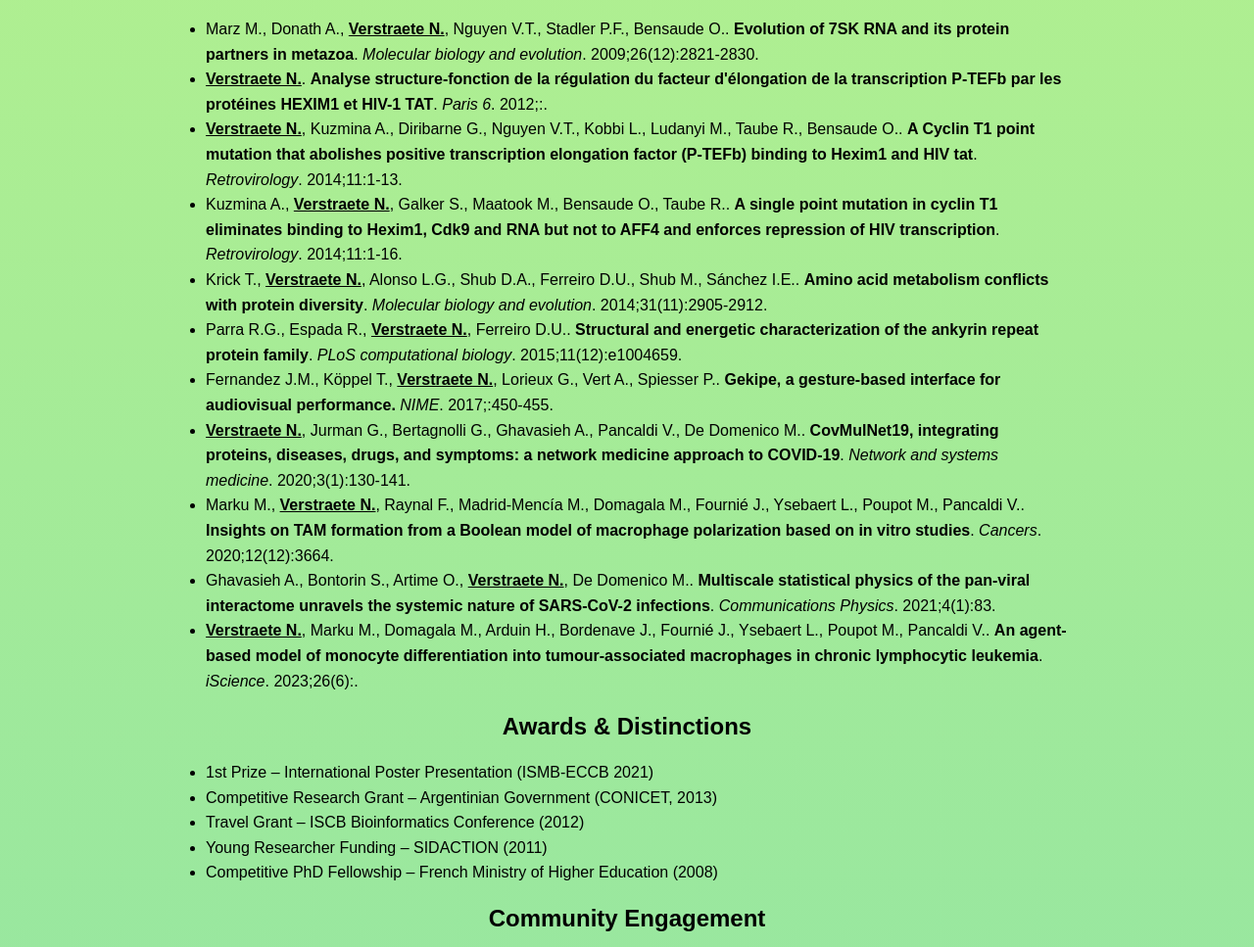
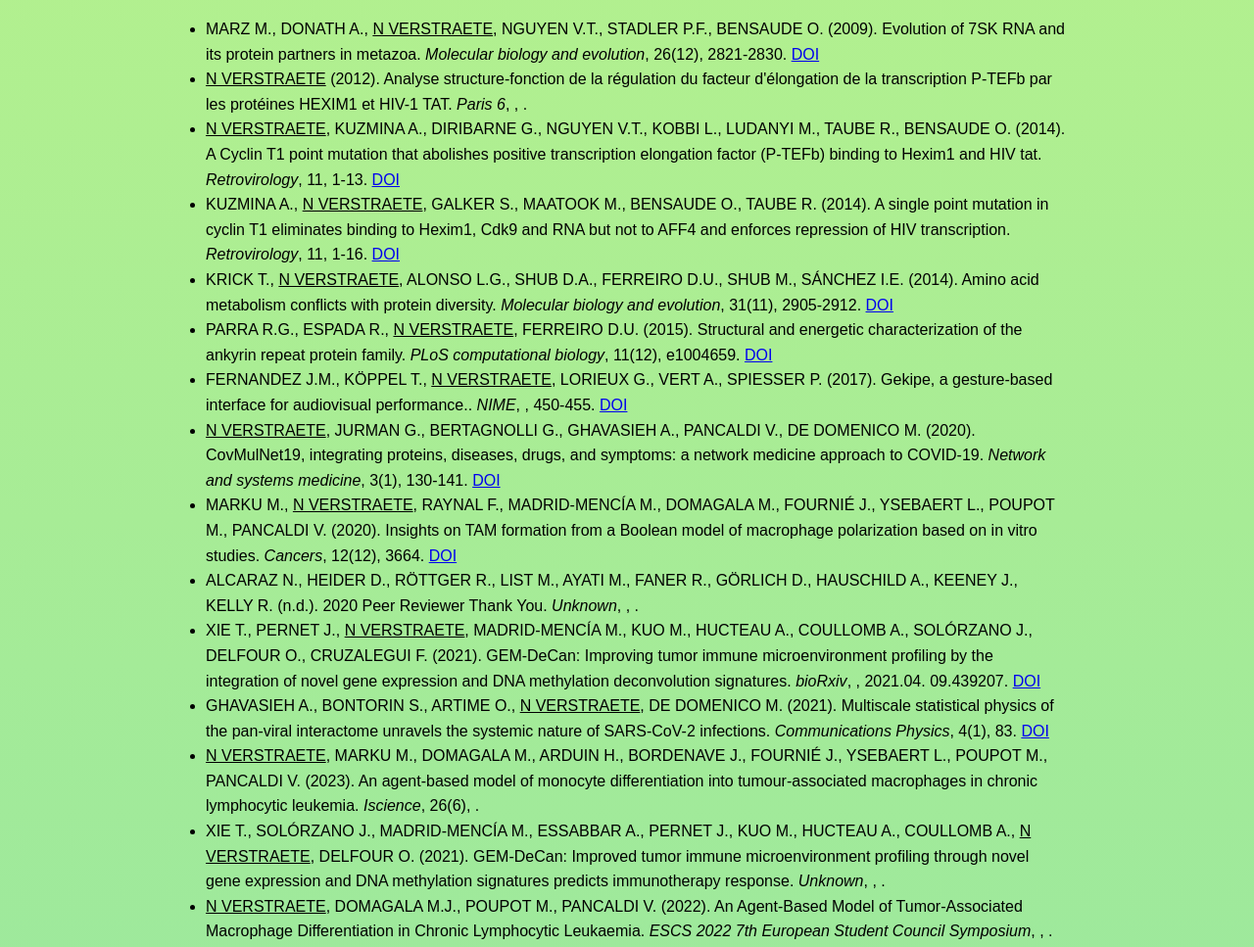
Before and after one commit to Ninouchkaia/nina-ho-verstraete, a plain HTML site: page research_tech.html in a window 1280 px wide. Shown: the part 1708-2675 px from the top of the page at 98% size. Drawn offline with Linux system fonts and the light colour scheme.

Commit message:
avec_lesliens_DOI

```diff
--- a/research_tech.html
+++ b/research_tech.html
@@ -195,17 +195,21 @@
 
   <h2 id="publications">Publications</h2>
   <ul>
-    <li>Marz M., Donath A., <u><b>Verstraete N.</b></u>, Nguyen V.T., Stadler P.F., Bensaude O.. <b>Evolution of 7SK RNA and its protein partners in metazoa</b>. <i>Molecular biology and evolution</i>. 2009;26(12):2821-2830.</li>
-    <li><u><b>Verstraete N.</b></u>. <b>Analyse structure-fonction de la régulation du facteur d'élongation de la transcription P-TEFb par les protéines HEXIM1 et HIV-1 TAT</b>. <i>Paris 6</i>. 2012;:.</li>
-    <li><u><b>Verstraete N.</b></u>, Kuzmina A., Diribarne G., Nguyen V.T., Kobbi L., Ludanyi M., Taube R., Bensaude O.. <b>A Cyclin T1 point mutation that abolishes positive transcription elongation factor (P-TEFb) binding to Hexim1 and HIV tat</b>. <i>Retrovirology</i>. 2014;11:1-13.</li>
-    <li>Kuzmina A., <u><b>Verstraete N.</b></u>, Galker S., Maatook M., Bensaude O., Taube R.. <b>A single point mutation in cyclin T1 eliminates binding to Hexim1, Cdk9 and RNA but not to AFF4 and enforces repression of HIV transcription</b>. <i>Retrovirology</i>. 2014;11:1-16.</li>
-    <li>Krick T., <u><b>Verstraete N.</b></u>, Alonso L.G., Shub D.A., Ferreiro D.U., Shub M., Sánchez I.E.. <b>Amino acid metabolism conflicts with protein diversity</b>. <i>Molecular biology and evolution</i>. 2014;31(11):2905-2912.</li>
-    <li>Parra R.G., Espada R., <u><b>Verstraete N.</b></u>, Ferreiro D.U.. <b>Structural and energetic characterization of the ankyrin repeat protein family</b>. <i>PLoS computational biology</i>. 2015;11(12):e1004659.</li>
-    <li>Fernandez J.M., Köppel T., <u><b>Verstraete N.</b></u>, Lorieux G., Vert A., Spiesser P.. <b>Gekipe, a gesture-based interface for audiovisual performance.</b> <i>NIME</i>. 2017;:450-455.</li>
-    <li><u><b>Verstraete N.</b></u>, Jurman G., Bertagnolli G., Ghavasieh A., Pancaldi V., De Domenico M.. <b>CovMulNet19, integrating proteins, diseases, drugs, and symptoms: a network medicine approach to COVID-19</b>. <i>Network and systems medicine</i>. 2020;3(1):130-141.</li>
-    <li>Marku M., <u><b>Verstraete N.</b></u>, Raynal F., Madrid-Mencía M., Domagala M., Fournié J., Ysebaert L., Poupot M., Pancaldi V.. <b>Insights on TAM formation from a Boolean model of macrophage polarization based on in vitro studies</b>. <i>Cancers</i>. 2020;12(12):3664.</li>
-    <li>Ghavasieh A., Bontorin S., Artime O., <u><b>Verstraete N.</b></u>, De Domenico M.. <b>Multiscale statistical physics of the pan-viral interactome unravels the systemic nature of SARS-CoV-2 infections</b>. <i>Communications Physics</i>. 2021;4(1):83.</li>
-    <li><u><b>Verstraete N.</b></u>, Marku M., Domagala M., Arduin H., Bordenave J., Fournié J., Ysebaert L., Poupot M., Pancaldi V.. <b>An agent-based model of monocyte differentiation into tumour-associated macrophages in chronic lymphocytic leukemia</b>. <i>iScience</i>. 2023;26(6):.</li>
+    <li>MARZ M., DONATH A., <u>N VERSTRAETE</u>, NGUYEN V.T., STADLER P.F., BENSAUDE O. (2009). Evolution of 7SK RNA and its protein partners in metazoa. <i>Molecular biology and evolution</i>, 26(12), 2821-2830. <a href="https://doi.org/10.1093/molbev/msp198">DOI</a></li>
+    <li><u>N VERSTRAETE</u> (2012). Analyse structure-fonction de la régulation du facteur d'élongation de la transcription P-TEFb par les protéines HEXIM1 et HIV-1 TAT. <i>Paris 6</i>, , .</li>
+    <li><u>N VERSTRAETE</u>, KUZMINA A., DIRIBARNE G., NGUYEN V.T., KOBBI L., LUDANYI M., TAUBE R., BENSAUDE O. (2014). A Cyclin T1 point mutation that abolishes positive transcription elongation factor (P-TEFb) binding to Hexim1 and HIV tat. <i>Retrovirology</i>, 11, 1-13. <a href="https://doi.org/10.1186/1742-4690-11-50">DOI</a></li>
+    <li>KUZMINA A., <u>N VERSTRAETE</u>, GALKER S., MAATOOK M., BENSAUDE O., TAUBE R. (2014). A single point mutation in cyclin T1 eliminates binding to Hexim1, Cdk9 and RNA but not to AFF4 and enforces repression of HIV transcription. <i>Retrovirology</i>, 11, 1-16. <a href="https://doi.org/10.1186/1742-4690-11-51">DOI</a></li>
+    <li>KRICK T., <u>N VERSTRAETE</u>, ALONSO L.G., SHUB D.A., FERREIRO D.U., SHUB M., SÁNCHEZ I.E. (2014). Amino acid metabolism conflicts with protein diversity. <i>Molecular biology and evolution</i>, 31(11), 2905-2912. <a href="https://doi.org/10.1093/molbev/msu228">DOI</a></li>
+    <li>PARRA R.G., ESPADA R., <u>N VERSTRAETE</u>, FERREIRO D.U. (2015). Structural and energetic characterization of the ankyrin repeat protein family. <i>PLoS computational biology</i>, 11(12), e1004659. <a href="https://doi.org/10.1371/journal.pcbi.1004659">DOI</a></li>
+    <li>FERNANDEZ J.M., KÖPPEL T., <u>N VERSTRAETE</u>, LORIEUX G., VERT A., SPIESSER P. (2017). Gekipe, a gesture-based interface for audiovisual performance.. <i>NIME</i>, , 450-455. <a href="http://www.nime.org/proceedings/2017/nime2017_paper0085.pdf">DOI</a></li>
+    <li><u>N VERSTRAETE</u>, JURMAN G., BERTAGNOLLI G., GHAVASIEH A., PANCALDI V., DE DOMENICO M. (2020). CovMulNet19, integrating proteins, diseases, drugs, and symptoms: a network medicine approach to COVID-19. <i>Network and systems medicine</i>, 3(1), 130-141. <a href="https://doi.org/10.1089/nsm.2020.0011">DOI</a></li>
+    <li>MARKU M., <u>N VERSTRAETE</u>, RAYNAL F., MADRID-MENCÍA M., DOMAGALA M., FOURNIÉ J., YSEBAERT L., POUPOT M., PANCALDI V. (2020). Insights on TAM formation from a Boolean model of macrophage polarization based on in vitro studies. <i>Cancers</i>, 12(12), 3664. <a href="https://doi.org/10.3390/cancers12123664">DOI</a></li>
+    <li>ALCARAZ N., HEIDER D., RÖTTGER R., LIST M., AYATI M., FANER R., GÖRLICH D., HAUSCHILD A., KEENEY J., KELLY R. (n.d.). 2020 Peer Reviewer Thank You. <i>Unknown</i>, , .</li>
+    <li>XIE T., PERNET J., <u>N VERSTRAETE</u>, MADRID-MENCÍA M., KUO M., HUCTEAU A., COULLOMB A., SOLÓRZANO J., DELFOUR O., CRUZALEGUI F. (2021). GEM-DeCan: Improving tumor immune microenvironment profiling by the integration of novel gene expression and DNA methylation deconvolution signatures. <i>bioRxiv</i>, , 2021.04. 09.439207. <a href="https://doi.org/10.1101/2021.04.09.439207">DOI</a></li>
+    <li>GHAVASIEH A., BONTORIN S., ARTIME O., <u>N VERSTRAETE</u>, DE DOMENICO M. (2021). Multiscale statistical physics of the pan-viral interactome unravels the systemic nature of SARS-CoV-2 infections. <i>Communications Physics</i>, 4(1), 83. <a href="https://doi.org/10.1038/s42005-021-00582-8">DOI</a></li>
+    <li><u>N VERSTRAETE</u>, MARKU M., DOMAGALA M., ARDUIN H., BORDENAVE J., FOURNIÉ J., YSEBAERT L., POUPOT M., PANCALDI V. (2023). An agent-based model of monocyte differentiation into tumour-associated macrophages in chronic lymphocytic leukemia. <i>Iscience</i>, 26(6), .</li>
+    <li>XIE T., SOLÓRZANO J., MADRID-MENCÍA M., ESSABBAR A., PERNET J., KUO M., HUCTEAU A., COULLOMB A., <u>N VERSTRAETE</u>, DELFOUR O. (2021). GEM-DeCan: Improved tumor immune microenvironment profiling through novel gene expression and DNA methylation signatures predicts immunotherapy response. <i>Unknown</i>, , .</li>
+    <li><u>N VERSTRAETE</u>, DOMAGALA M.J., POUPOT M., PANCALDI V. (2022). An Agent-Based Model of Tumor-Associated Macrophage Differentiation in Chronic Lymphocytic Leukaemia. <i>ESCS 2022 7th European Student Council Symposium</i>, , .</li>
   </ul>
 
 
```
